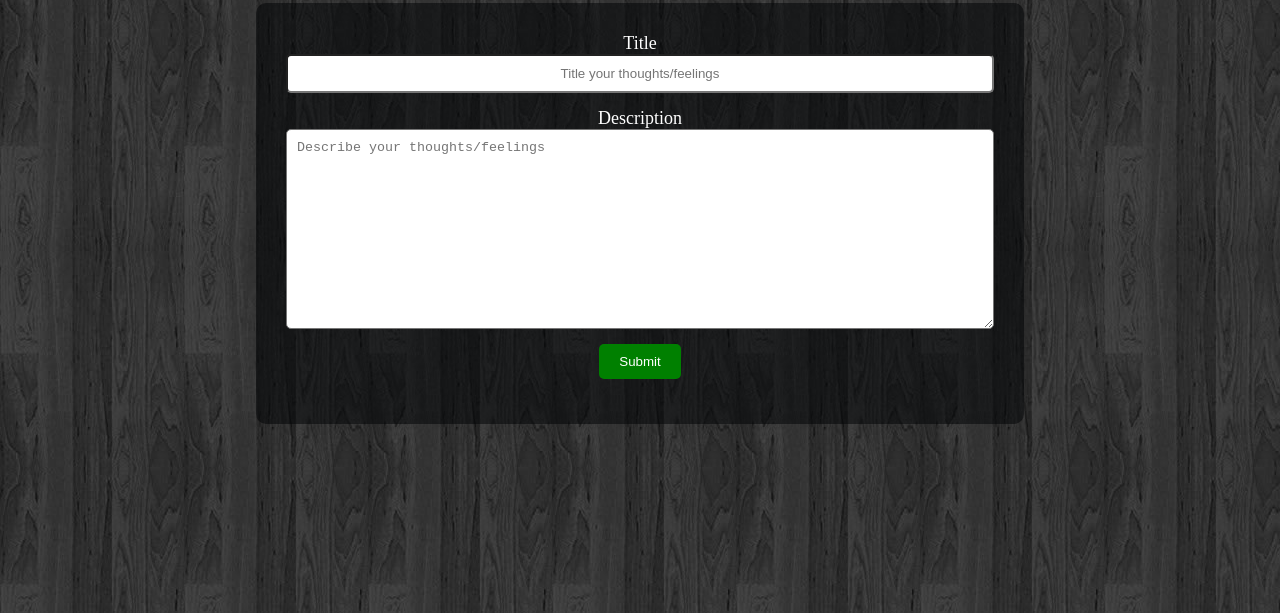
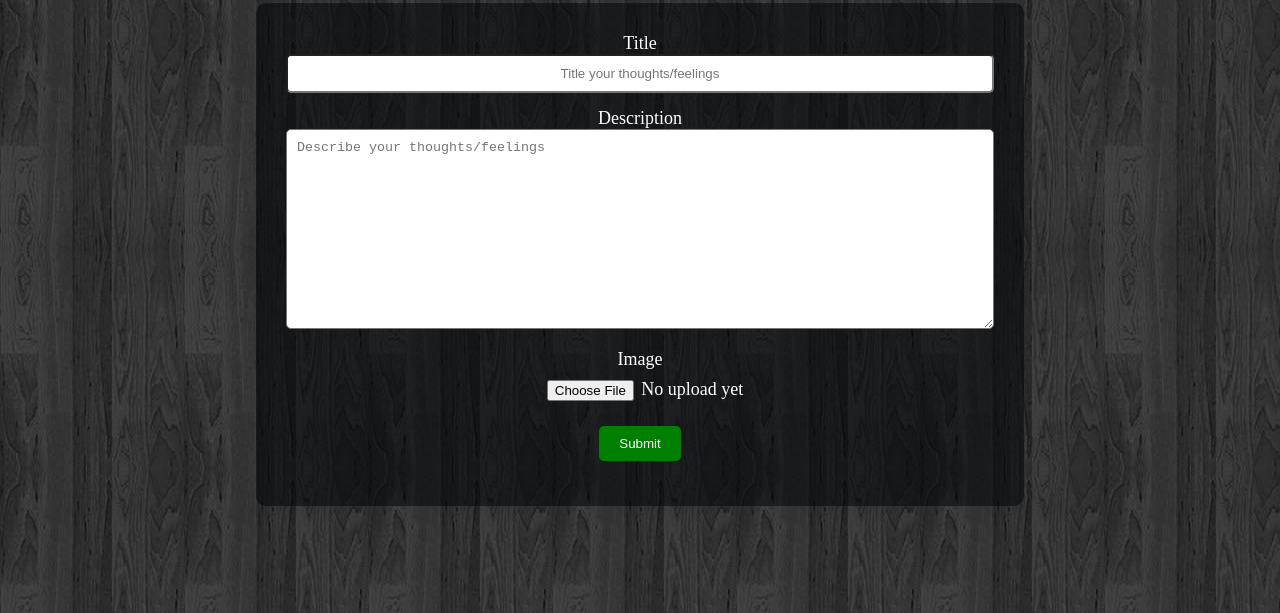
Before and after one commit to marcdomain/MyDiary, a plain HTML site: page UI/add-entry.html in a window 1280 px wide. Shown: the part 187-800 px from the top of the page. Drawn offline with Linux system fonts and the light colour scheme.

Commit message:
customise image upload field

```diff
--- a/UI/add-entry.html
+++ b/UI/add-entry.html
@@ -26,11 +26,18 @@
 
             <div class="add-entry-form">
                 <form autocomplete="off" action="#">
+
                     <label for="title">Title</label>
                     <input required  type="text" name="title" id="title" placeholder="Title your thoughts/feelings">
 
                     <label for="description">Description</label>
                     <textarea required name="description" id="description" placeholder="Describe your thoughts/feelings"></textarea>
+
+                    <label for="title">Image</label>
+                    <div class="imageUpload">
+                        <input  type="file" name="image" id="image" accept="image/*" placeholder="Upload Image">
+                        <span id="fileName">No upload yet</span>
+                    </div>
 
                     <input id="add-entry" type="submit" value="Submit">
                 </form>
--- a/UI/css/style.css
+++ b/UI/css/style.css
@@ -34,7 +34,7 @@ a{
     cursor: pointer;
     text-decoration: none;
 }
-.logo a{
+.logo a, #fileName{
     color: #fff;
 }
 .logo a:hover{
@@ -115,12 +115,14 @@ form label{
   color: #fff;
 }
 form input, textarea{
-    display: block;
     padding: 10px;
     width: 100%;
     border-radius: 5px;
     margin-bottom: 15px;
     box-sizing: border-box;
+}
+.imageUpload {
+    display: block;
 }
 textarea{
     min-height: 200px;
@@ -143,6 +145,10 @@ form input[type="submit"]{
     outline: none;
     border-radius: 5px;
     cursor: pointer;
+}
+form input[type=file]{
+    width: 100px;
+    color: transparent;
 }
 form input[type="submit"]:hover, .entry-time input:hover {
     color: #fff;
```
